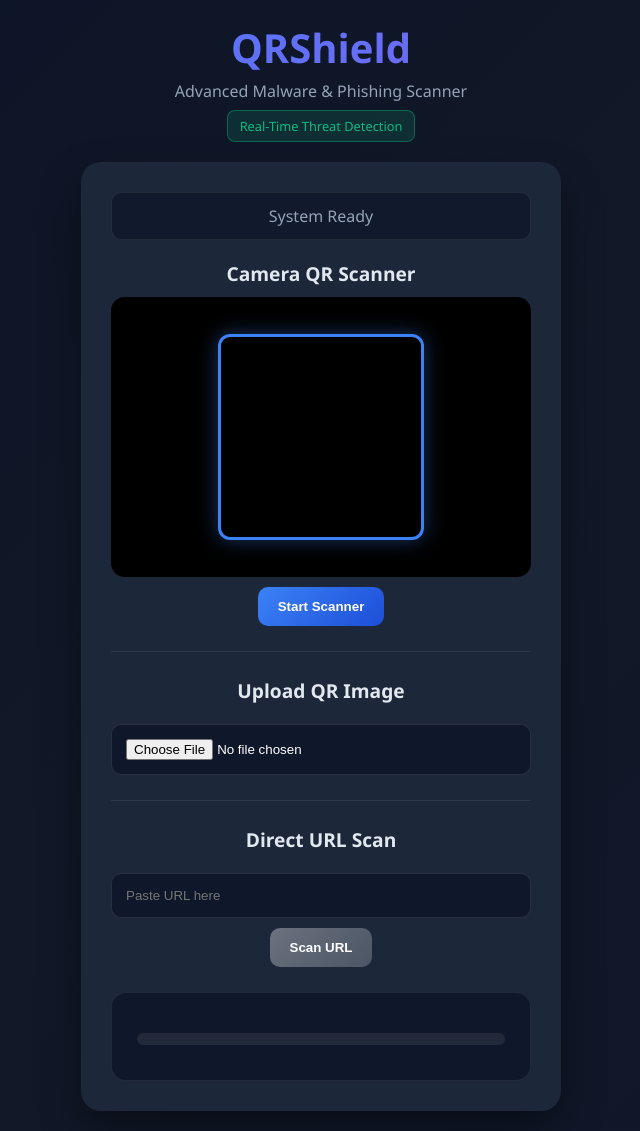
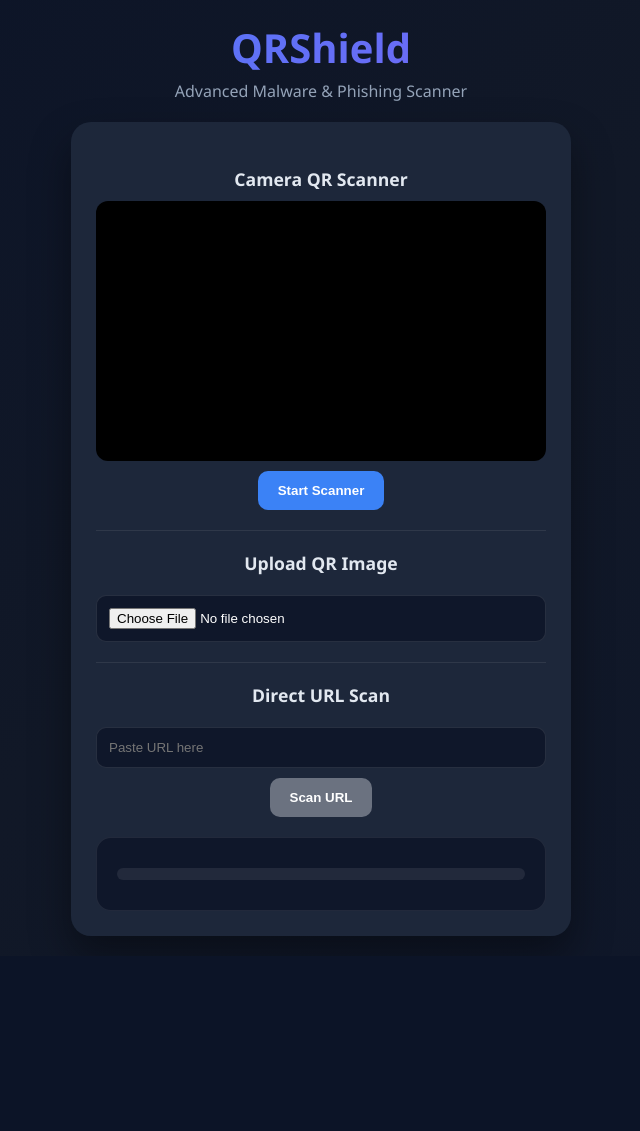
Before and after one commit to turangibunny-ai/QRShield, a Flask app: page / in a window 1280 px wide. Shown: the whole page, without its empty margins (319-959 px from the left). After the commit the page ends 941 px from the top, so only its background shows below. Run offline with Flask 3, Linux system fonts and the light colour scheme; some libraries are stand-ins or nearby versions.

Commit message:
update index.html

```diff
--- a/app.py
+++ b/app.py
@@ -13,7 +13,7 @@ VT_API = os.getenv("VT_API_KEY")
 GSB_API = os.getenv("GSB_API_KEY")
 
 scan_cache = {}
-CACHE_TTL = 300  # 5 minutes cache
+CACHE_TTL = 300
 
 
 # ---------------- HOME ----------------
@@ -42,172 +42,246 @@ def check_url_status(url):
 
 # ---------------- HEURISTIC CHECK ----------------
 def heuristic_check(url):
+
     suspicious_keywords = [
-        "login", "verify", "secure", "account",
-        "update", "bank", "paypal", "icloud",
-        "signin", "confirm", "password"
+        "login","verify","secure","account",
+        "update","bank","paypal","icloud",
+        "signin","confirm","password"
     ]
 
     score = 0
+    reasons = []
+
     for word in suspicious_keywords:
         if word in url.lower():
-            score += 10
+            score += 8
+            reasons.append(f'Contains suspicious keyword "{word}"')
 
-    return min(score, 50)  # max 50 from heuristic
+    parsed = urlparse(url)
+    domain = parsed.netloc
+
+    if "-" in domain:
+        score += 6
+        reasons.append("Hyphen used in domain")
+
+    if len(domain) > 30:
+        score += 8
+        reasons.append("Unusually long domain name")
+
+    if not url.startswith("https"):
+        score += 10
+        reasons.append("Website not using HTTPS")
+
+    return min(score,40), reasons
 
 
 # ---------------- GOOGLE SAFE BROWSING ----------------
 def check_google_safe_browsing(url):
+
     try:
-        endpoint = f"https://safebrowsing.googleapis.com/v4/threatMatches:find?key={GSB_API}"
 
-        payload = {
-            "client": {"clientId": "qrshield", "clientVersion": "1.0"},
-            "threatInfo": {
-                "threatTypes": ["MALWARE", "SOCIAL_ENGINEERING"],
-                "platformTypes": ["ANY_PLATFORM"],
-                "threatEntryTypes": ["URL"],
-                "threatEntries": [{"url": url}]
+        endpoint=f"https://safebrowsing.googleapis.com/v4/threatMatches:find?key={GSB_API}"
+
+        payload={
+            "client":{"clientId":"qrshield","clientVersion":"1.0"},
+            "threatInfo":{
+                "threatTypes":["MALWARE","SOCIAL_ENGINEERING"],
+                "platformTypes":["ANY_PLATFORM"],
+                "threatEntryTypes":["URL"],
+                "threatEntries":[{"url":url}]
             }
         }
 
-        response = requests.post(endpoint, json=payload, timeout=5)
-        data = response.json()
+        response=requests.post(endpoint,json=payload,timeout=5)
+
+        data=response.json()
 
         return "matches" in data
+
     except:
         return False
 
 
 # ---------------- VIRUSTOTAL ----------------
 def check_virustotal(url):
+
     try:
-        headers = {"x-apikey": VT_API}
 
-        # Submit URL
-        submit = requests.post(
+        headers={"x-apikey":VT_API}
+
+        submit=requests.post(
             "https://www.virustotal.com/api/v3/urls",
             headers=headers,
-            data={"url": url},
+            data={"url":url},
             timeout=10
         )
 
-        analysis_id = submit.json()["data"]["id"]
+        analysis_id=submit.json()["data"]["id"]
 
-        # Wait for result
         for _ in range(6):
-            report = requests.get(
+
+            report=requests.get(
                 f"https://www.virustotal.com/api/v3/analyses/{analysis_id}",
                 headers=headers,
                 timeout=10
             )
-            result = report.json()
 
-            if result["data"]["attributes"]["status"] == "completed":
+            result=report.json()
+
+            if result["data"]["attributes"]["status"]=="completed":
                 break
+
             time.sleep(2)
 
-        stats = result["data"]["attributes"]["stats"]
+        stats=result["data"]["attributes"]["stats"]
 
-        malicious = stats.get("malicious", 0)
-        suspicious = stats.get("suspicious", 0)
-        harmless = stats.get("harmless", 0)
-        undetected = stats.get("undetected", 0)
+        malicious=stats.get("malicious",0)
+        suspicious=stats.get("suspicious",0)
+        harmless=stats.get("harmless",0)
+        undetected=stats.get("undetected",0)
 
-        total = malicious + suspicious + harmless + undetected
+        total=malicious+suspicious+harmless+undetected
 
-        risk_score = int((malicious / max(total, 1)) * 100)
+        vt_score=int((malicious/max(total,1))*100)
 
-        return malicious, suspicious, risk_score
+        return malicious,suspicious,vt_score
 
     except:
-        return 0, 0, 0
+        return 0,0,0
 
 
 # ---------------- CACHE ----------------
 def get_cached(url):
-    data = scan_cache.get(url)
-    if data and (time.time() - data["time"] < CACHE_TTL):
+
+    data=scan_cache.get(url)
+
+    if data and (time.time()-data["time"]<CACHE_TTL):
         return data["result"]
+
     return None
 
 
-def set_cache(url, result):
-    scan_cache[url] = {
-        "result": result,
-        "time": time.time()
+def set_cache(url,result):
+
+    scan_cache[url]={
+        "result":result,
+        "time":time.time()
     }
 
 
 # ---------------- MAIN CHECK ----------------
-@app.route("/check", methods=["POST"])
+@app.route("/check",methods=["POST"])
 def check():
-    data = request.json
-    url = data.get("url", "").strip()
+
+    data=request.json
+    url=data.get("url","").strip()
 
     if not url or not is_valid_url(url):
+
         return jsonify({
-            "status": "error",
-            "message": "Invalid URL"
+            "status":"error",
+            "message":"Invalid URL"
         })
 
-    # Cache check
-    cached = get_cached(url)
+    cached=get_cached(url)
+
     if cached:
         return jsonify(cached)
 
-    # Run checks
-    status_code = check_url_status(url)
-    heuristic_score = heuristic_check(url)
-    google_flag = check_google_safe_browsing(url)
-    malicious, suspicious, vt_score = check_virustotal(url)
 
-    # ---------------- FINAL RISK SCORE ----------------
-    risk_score = vt_score + heuristic_score
+    parsed=urlparse(url)
+    domain=parsed.netloc
 
+    status_code=check_url_status(url)
+
+    heuristic_score,heuristic_reasons=heuristic_check(url)
+
+    google_flag=check_google_safe_browsing(url)
+
+    malicious,suspicious,vt_score=check_virustotal(url)
+
+
+    # ---------------- STRICT RISK SCORE ----------------
+
+    risk_score=0
+    reasons=[]
+
+    # VirusTotal malicious
+    if malicious>0:
+        risk_score+=70
+        reasons.append(f"Flagged by {malicious} VirusTotal engines")
+
+    # VirusTotal suspicious
+    if suspicious>0:
+        risk_score+=30
+        reasons.append(f"{suspicious} engines marked URL suspicious")
+
+    # Heuristic
+    if heuristic_reasons:
+        risk_score+=heuristic_score
+        reasons.extend(heuristic_reasons)
+
+    # Google Safe Browsing
     if google_flag:
-        risk_score = max(risk_score, 90)
+        risk_score=max(risk_score,90)
+        reasons.append("Google Safe Browsing flagged this URL")
 
+    # Website unreachable
     if status_code is None:
-        risk_score = max(risk_score, 50)
+        risk_score=max(risk_score,50)
+        reasons.append("Website unreachable")
 
-    risk_score = min(risk_score, 100)
+    risk_score=min(risk_score,100)
 
-    # ---------------- FINAL STATUS ----------------
-    if google_flag or malicious > 0:
-        status = "Dangerous"
-        reason = "Detected as phishing/malware"
+    if not reasons:
+        reasons.append("No suspicious indicators detected")
 
-    elif suspicious > 0 or heuristic_score > 20:
-        status = "Suspicious"
-        reason = "Suspicious patterns detected"
 
-    elif status_code is None:
-        status = "Suspicious"
-        reason = "Website unreachable"
+    # ---------------- RISK LEVEL ----------------
+
+    if risk_score>=75:
+        risk_level="High"
+        advice="Do not proceed"
+
+    elif risk_score>=40:
+        risk_level="Medium"
+        advice="Proceed with caution"
 
     else:
-        status = "Safe"
-        reason = "No threats detected"
+        risk_level="Low"
+        advice="URL appears safe"
 
-    response = {
-        "status": status,
-        "risk_score": risk_score,
-        "reason": reason,
-        "details": {
-            "virustotal_malicious": malicious,
-            "virustotal_suspicious": suspicious,
-            "heuristic_score": heuristic_score,
-            "google_safe": google_flag,
-            "status_code": status_code
+
+    response={
+
+        "risk_level":risk_level,
+
+        "scan_score":risk_score,
+
+        "url_details":domain,
+
+        "reasons":reasons,
+
+        "advice":advice,
+
+        "engine_data":{
+            "virustotal_malicious":malicious,
+            "virustotal_suspicious":suspicious,
+            "heuristic_score":heuristic_score,
+            "google_safe":google_flag,
+            "status_code":status_code
         }
+
     }
 
-    set_cache(url, response)
+    set_cache(url,response)
+
     return jsonify(response)
 
 
 # ---------------- RUN ----------------
-if __name__ == "__main__":
-    port = int(os.getenv("PORT", 5000))
-    app.run(host="0.0.0.0", port=port, debug=True)
+if __name__=="__main__":
+
+    port=int(os.getenv("PORT",5000))
+
+    app.run(host="0.0.0.0",port=port,debug=True)
--- a/templates/index.html
+++ b/templates/index.html
@@ -1,6 +1,8 @@
 <!DOCTYPE html>
 <html>
 <head>
+<meta charset="UTF-8">
+<meta name="viewport" content="width=device-width, initial-scale=1.0">
 <title>QRShield Security Scanner</title>
 
 <script src="https://unpkg.com/html5-qrcode"></script>
@@ -43,32 +43,11 @@ color:#94a3b8;
 margin-top:5px;
 }
 
-.badge{
-display:inline-block;
-padding:6px 12px;
-background:rgba(16,185,129,0.15);
-border:1px solid rgba(16,185,129,0.4);
-border-radius:8px;
-font-size:0.8rem;
-color:#10b981;
-margin-top:8px;
-}
-
-.status-bar{
-background:rgba(15,23,42,0.8);
-border:1px solid rgba(255,255,255,0.08);
-padding:12px;
-border-radius:10px;
-text-align:center;
-margin-bottom:20px;
-color:#94a3b8;
-}
-
 .container{
 background:rgba(30,41,59,0.95);
-padding:30px;
+padding:25px;
 border-radius:20px;
-max-width:480px;
+max-width:500px;
 margin:auto;
 box-shadow:0 20px 40px rgba(0,0,0,0.4);
 }
@@ -76,32 +55,16 @@ box-shadow:0 20px 40px rgba(0,0,0,0.4);
 .section-title{
 margin-top:20px;
 margin-bottom:10px;
-font-size:1.2rem;
+font-size:1.1rem;
 text-align:center;
 }
 
 #reader{
-width:100%!important;
-height:280px;
-margin:auto;
-border-radius:14px;
+width:100%;
+height:260px;
+border-radius:12px;
+overflow:hidden;
 background:black;
-position:relative;
-overflow:hidden;
-}
-
-#reader::after{
-content:"";
-position:absolute;
-top:50%;
-left:50%;
-width:200px;
-height:200px;
-transform:translate(-50%,-50%);
-border:3px solid #3b82f6;
-border-radius:12px;
-box-shadow:0 0 20px rgba(59,130,246,0.4);
-pointer-events:none;
 }
 
 .button-group{
@@ -121,18 +84,18 @@ font-weight:600;
 }
 
 .btn-primary{
-background:linear-gradient(135deg,#3b82f6,#1d4ed8);
+background:#3b82f6;
 color:white;
 }
 
 .btn-secondary{
-background:linear-gradient(135deg,#6b7280,#4b5563);
+background:#6b7280;
 color:white;
 }
 
 input{
 width:100%;
-padding:14px;
+padding:12px;
 margin-top:10px;
 border-radius:10px;
 border:1px solid rgba(255,255,255,0.1);
@@ -143,60 +106,59 @@ color:white;
 .divider{
 height:1px;
 background:rgba(255,255,255,0.08);
-margin:25px 0;
+margin:20px 0;
 }
 
 #resultBox{
-margin-top:25px;
-padding:25px;
+margin-top:20px;
+padding:20px;
 border-radius:15px;
 background:rgba(15,23,42,0.9);
 border:1px solid rgba(255,255,255,0.08);
-text-align:center;
-transition:0.3s;
 }
 
 #urlText{
 font-size:0.9rem;
 color:#94a3b8;
 word-break:break-all;
+margin-bottom:8px;
+}
+
+#result{
+font-size:1.4rem;
 margin-bottom:10px;
 }
 
-#result{
-font-size:1.6rem;
-margin-top:5px;
-}
-
-#causes{
-margin-top:10px;
-font-size:0.9rem;
-color:#fca5a5;
-}
-
-/* Progress Bar */
 .progress{
 width:100%;
 height:12px;
 background:rgba(255,255,255,0.08);
 border-radius:10px;
-margin-top:15px;
+margin-top:10px;
 overflow:hidden;
 }
 
 #progressBar{
 height:100%;
 width:0%;
-transition:0.6s ease;
 border-radius:10px;
+transition:0.5s;
 }
 
-/* Glow Effects */
-.safe-glow{ box-shadow:0 0 20px rgba(34,197,94,0.4); }
-.warn-glow{ box-shadow:0 0 20px rgba(245,158,11,0.4); }
-.danger-glow{ box-shadow:0 0 25px rgba(239,68,68,0.5); }
+.reason-list{
+margin-top:10px;
+font-size:0.9rem;
+color:#fca5a5;
+text-align:left;
+}
 
-/* Loader */
+.advice-list{
+margin-top:10px;
+font-size:0.9rem;
+color:#93c5fd;
+text-align:left;
+}
+
 .loader{
 border:4px solid rgba(255,255,255,0.1);
 border-top:4px solid #3b82f6;
@@ -220,14 +204,9 @@ margin:15px auto;
 <div class="main-header">
 <h1>QRShield</h1>
 <p class="subtitle">Advanced Malware & Phishing Scanner</p>
-<p class="badge">Real-Time Threat Detection</p>
 </div>
 
 <div class="container">
-
-<div class="status-bar">
-<span id="scanStatus">System Ready</span>
-</div>
 
 <h3 class="section-title">Camera QR Scanner</h3>
 <div id="reader"></div>
@@ -251,15 +230,21 @@ margin:15px auto;
 </div>
 
 <div id="resultBox">
+
 <p id="urlText"></p>
+
 <p id="result"></p>
 
 <div class="progress">
-  <div id="progressBar"></div>
+<div id="progressBar"></div>
 </div>
 
-<p id="causes"></p>
+<div id="reasons" class="reason-list"></div>
+
+<div id="advice" class="advice-list"></div>
+
 <div id="loader" class="loader" style="display:none"></div>
+
 </div>
 
 </div>
@@ -269,74 +254,13 @@ margin:15px auto;
 const result=document.getElementById("result")
 const loader=document.getElementById("loader")
 const urlText=document.getElementById("urlText")
-const causes=document.getElementById("causes")
-
-let scanner
-
-async function startCamera(){
-document.getElementById("scanStatus").innerText="Scanning QR Code..."
-
-try{
-scanner=new Html5Qrcode("reader")
-
-await scanner.start(
-{ facingMode:"environment" },
-{ fps:10 },
-(decodedText)=>{
-scanner.stop().then(()=>{
-checkURL(decodedText)
-})
-},
-(err)=>{}
-)
-
-}catch(err){
-result.innerHTML="<span style='color:red'>Camera access denied</span>"
-}
-}
-
-document.getElementById("fileInput").addEventListener("change",function(e){
-
-const file=e.target.files[0]
-if(!file)return
-
-const reader=new FileReader()
-
-reader.onload=function(){
-const img=new Image()
-
-img.onload=function(){
-const canvas=document.createElement("canvas")
-const ctx=canvas.getContext("2d")
-
-canvas.width=img.width
-canvas.height=img.height
-
-ctx.drawImage(img,0,0)
-
-const imageData=ctx.getImageData(0,0,img.width,img.height)
-const code=jsQR(imageData.data,imageData.width,imageData.height)
-
-if(code){
-checkURL(code.data)
-}else{
-result.innerHTML="<span style='color:orange'>No QR code detected</span>"
-}
-}
-
-img.src=reader.result
-}
-
-reader.readAsDataURL(file)
-
-})
 
 function scanManualURL(){
 
 let url=document.getElementById("manualURL").value.trim()
 
 if(!url){
-result.innerHTML="<span style='color:orange'>Enter URL</span>"
+result.innerHTML="Enter URL"
 return
 }
 
@@ -345,69 +269,69 @@ url="https://"+url
 }
 
 checkURL(url)
+
 }
 
 function checkURL(url){
 
-document.getElementById("scanStatus").innerText="Scanning Link..."
 urlText.innerHTML="Scanning: "+url
 
-result.innerHTML=""
-causes.innerHTML=""
 loader.style.display="block"
 
 fetch("/check",{
 method:"POST",
-headers:{ "Content-Type":"application/json" },
+headers:{"Content-Type":"application/json"},
 body:JSON.stringify({url:url})
 })
 .then(res=>res.json())
 .then(data=>{
 
 loader.style.display="none"
-document.getElementById("scanStatus").innerText="Scan Complete"
 
-const risk = data.risk_score ?? 0
+const risk=data.scan_score || 0
+const level=data.risk_level || "Unknown"
 
-let color=""
-let label=""
+let color="#22c55e"
 
-if(data.status==="Dangerous"){
-color="#ef4444"
-label="DANGEROUS"
-}
-else if(data.status==="Suspicious"){
-color="#f59e0b"
-label="SUSPICIOUS"
-}
-else{
-color="#22c55e"
-label="SAFE"
+if(level==="High") color="#ef4444"
+else if(level==="Medium") color="#f59e0b"
+
+result.innerHTML=`
+<b style="color:${color}">${level} Risk</b><br>
+Scan Score: ${risk}%
+`
+
+const bar=document.getElementById("progressBar")
+bar.style.width=risk+"%"
+bar.style.background=color
+
+document.getElementById("reasons").innerHTML=""
+document.getElementById("advice").innerHTML=""
+
+if(data.reasons){
+let r="<b>Reasons:</b><ul>"
+data.reasons.forEach(i=>{
+r+="<li>"+i+"</li>"
+})
+r+="</ul>"
+document.getElementById("reasons").innerHTML=r
 }
 
-result.innerHTML = `
-<span style="color:${color}; font-weight:bold;">${label}</span><br>
-Risk Score: <b>${risk}%</b>
-`
-
-causes.innerHTML = data.reason ? "Cause: "+data.reason : ""
-
-const bar = document.getElementById("progressBar")
-bar.style.width = risk + "%"
-bar.style.background = color
-
-const box = document.getElementById("resultBox")
-box.classList.remove("safe-glow","warn-glow","danger-glow")
-
-if(risk < 40) box.classList.add("safe-glow")
-else if(risk < 70) box.classList.add("warn-glow")
-else box.classList.add("danger-glow")
+if(data.advice){
+let a="<b>Advice:</b><ul>"
+data.advice.forEach(i=>{
+a+="<li>"+i+"</li>"
+})
+a+="</ul>"
+document.getElementById("advice").innerHTML=a
+}
 
 })
 .catch(()=>{
 loader.style.display="none"
-result.innerHTML="<span style='color:red'>Server Error</span>"
+result.innerHTML="Server Error"
 })
+
 }
 
 </script>
```
Also changed, not shown: other parts of templates/index.html (+29 -9 lines).
